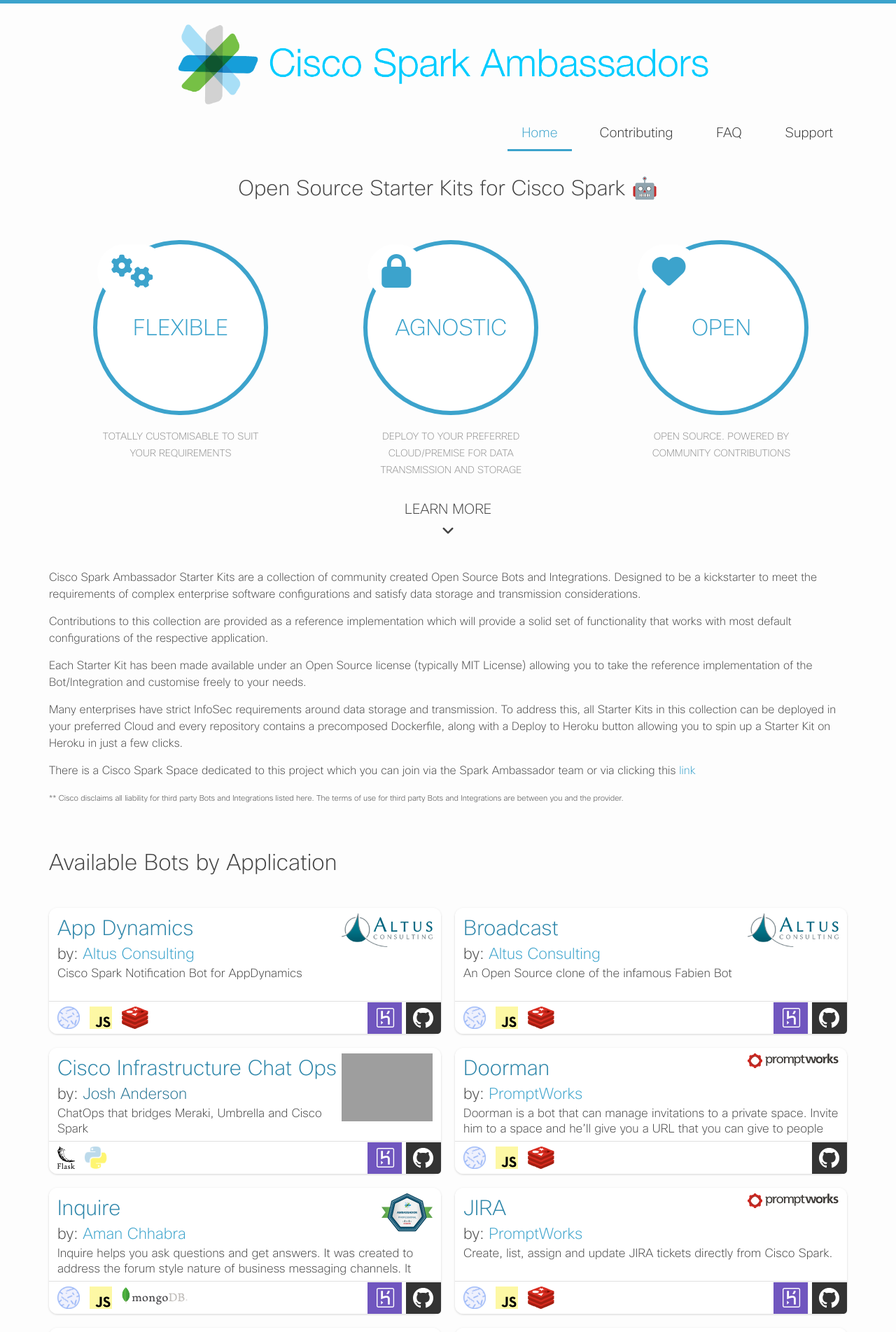
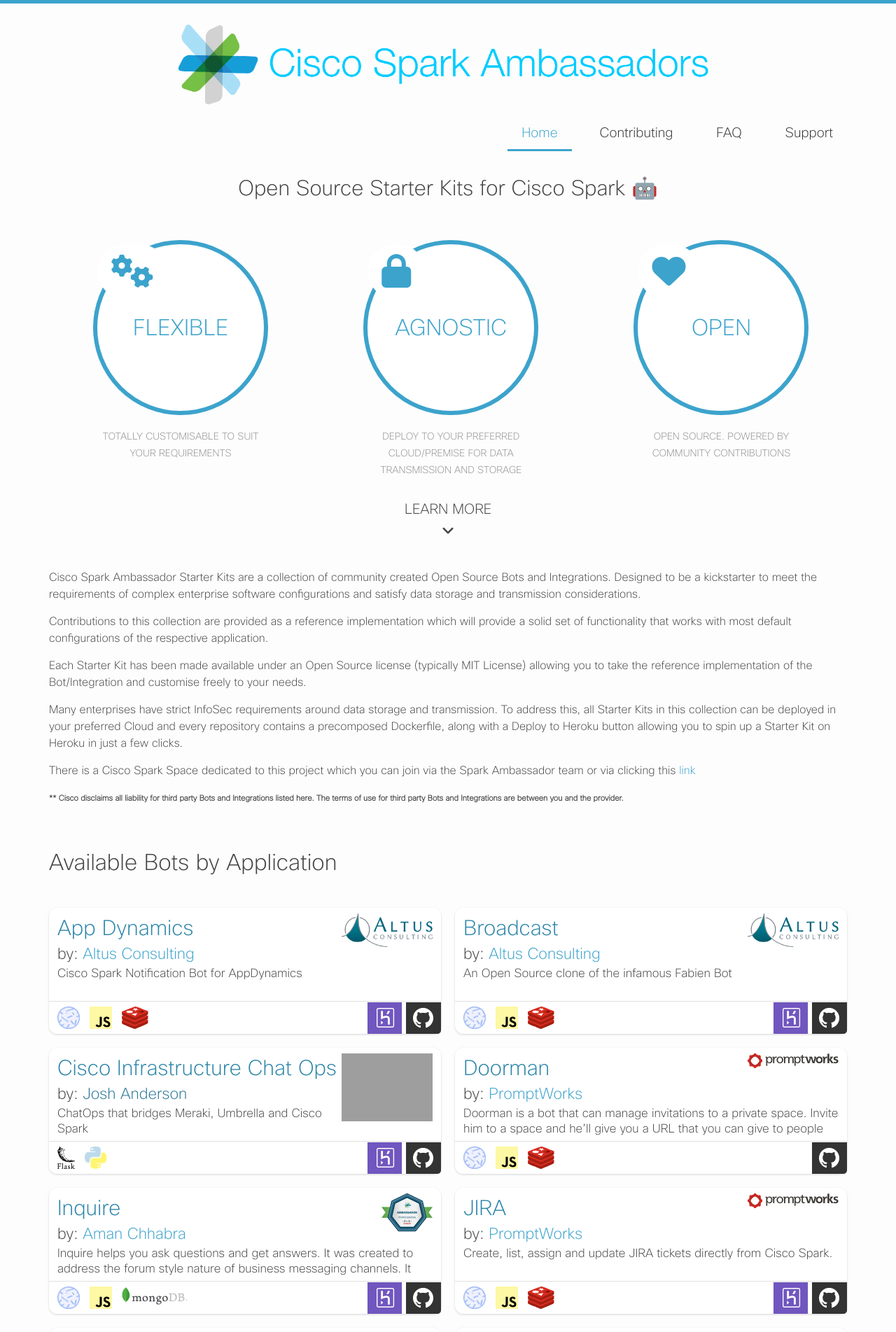
Before and after one commit to CiscoWebexTeamsAmbassadors/StarterKits, a Jekyll site: the page built from index.md, in a window 1280 px wide. Shown: the top 1903 px of the page at 70% size. Built offline with Jekyll 4.4.1, drawn with Linux system fonts in a browser that asks for light colours; nearby versions of some CDN libraries; comment, search, counter and statistics services are not loaded.

```diff
--- a/index.md
+++ b/index.md
@@ -56,7 +56,7 @@ Many enterprises have strict InfoSec requirements around data storage and transm
 
 There is a Cisco Spark Space dedicated to this project which you can join via the Spark Ambassador team or via clicking this [link](https://eurl.io/#S1C_161YW)
 
-<sub><sup>** Cisco disclaims all liability for third party Bots and Integrations listed here. The terms of use for third party Bots and Integrations are between you and the provider.</sup></sub>
+**<sub><sup>** Cisco disclaims all liability for third party Bots and Integrations listed here. The terms of use for third party Bots and Integrations are between you and the provider.</sup></sub>**
 
 <br>
 
```
